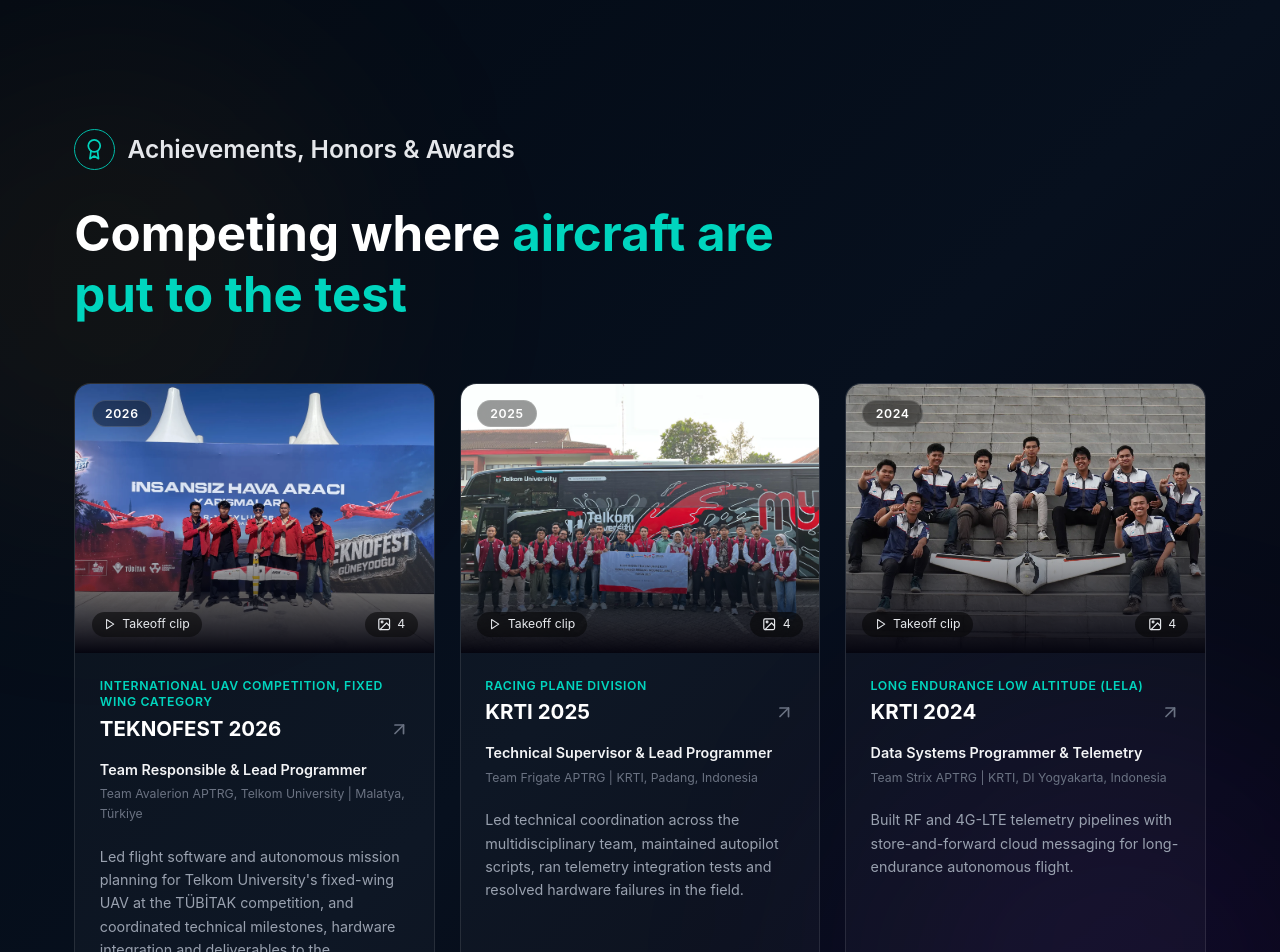
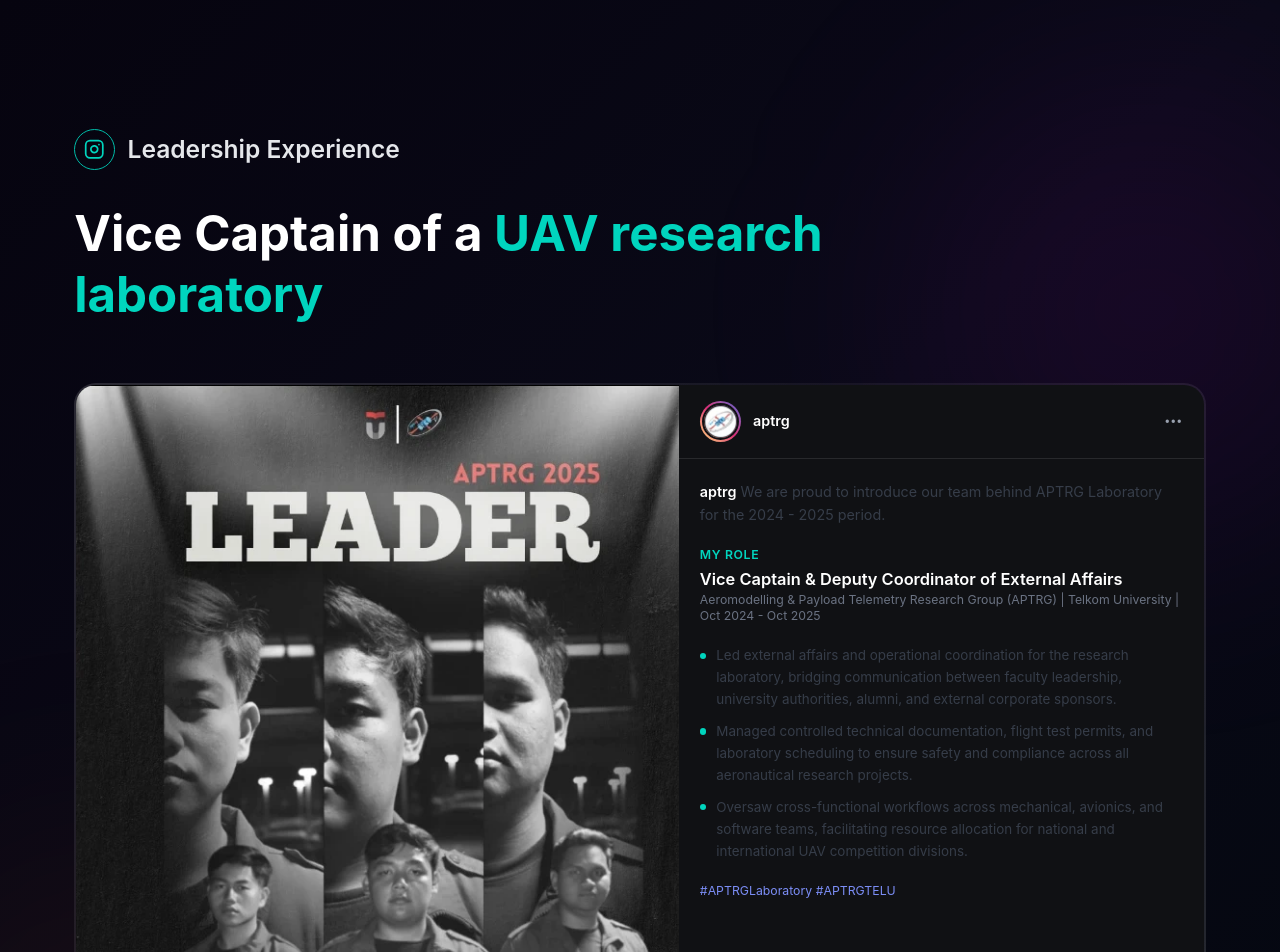
Before and after one commit to athifatharmn06/Portofolio, a React (Vite) app: page / in a window 1280 px wide. Shown: the part 3420-4372 px from the top of the page. Built offline with nearby package versions, Linux system fonts and the light colour scheme.

Commit message:
feat: add Leadership Experience section framed as the APTRG Instagram post

```diff
--- a/src/App.tsx
+++ b/src/App.tsx
@@ -17,6 +17,7 @@
 import HeroSection from './components/sections/HeroSection';
 import AboutSection from './components/sections/AboutSection';
 import ExperienceSection from './components/sections/ExperienceSection';
+import LeadershipSection from './components/sections/LeadershipSection';
 import AchievementsSection from './components/sections/AchievementsSection';
 import SkillsSection from './components/sections/SkillsSection';
 import ProjectsSection from './components/sections/ProjectsSection';
@@ -93,6 +94,8 @@
         <SectionDivider />
         <ExperienceSection />
         <SectionDivider />
+        <LeadershipSection />
+        <SectionDivider />
         <AchievementsSection onOpenGallery={handleOpenGallery} />
         <SectionDivider />
         <SkillsSection />
--- /dev/null
+++ b/src/components/sections/LeadershipSection.tsx
@@ -0,0 +1,154 @@
+import { motion } from 'framer-motion';
+import { FiHeart, FiMessageCircle, FiSend, FiBookmark, FiMoreHorizontal, FiInstagram, FiArrowUpRight } from 'react-icons/fi';
+import { useInView } from '../../hooks/useInView';
+import { useReducedMotion } from '../../hooks/useReducedMotion';
+import { fadeInUp, reducedMotionVariants } from '../../lib/animations';
+import ImageWithFallback from '../ui/ImageWithFallback';
+
+const POST_URL = 'https://www.instagram.com/p/DPi0XMDk1FG/?img_index=3';
+
+const RESPONSIBILITIES = [
+  'Led external affairs and operational coordination for the research laboratory, bridging communication between faculty leadership, university authorities, alumni, and external corporate sponsors.',
+  'Managed controlled technical documentation, flight test permits, and laboratory scheduling to ensure safety and compliance across all aeronautical research projects.',
+  'Oversaw cross-functional workflows across mechanical, avionics, and software teams, facilitating resource allocation for national and international UAV competition divisions.',
+];
+
+/**
+ * Leadership experience, framed as the Instagram post that announced the role.
+ * The whole frame links out to the original post on the APTRG account.
+ */
+export default function LeadershipSection() {
+  const { ref, isInView } = useInView({ once: true, threshold: 0.12 });
+  const reduced = useReducedMotion();
+  const variants = reduced ? reducedMotionVariants : fadeInUp;
+
+  return (
+    <section
+      id="leadership"
+      ref={ref as React.RefObject<HTMLElement>}
+      className="relative w-full overflow-hidden border-b border-white/5 bg-gradient-to-br from-[#06040f] via-[#0a0a18] to-[#04070f]"
+    >
+      <div className="pointer-events-none absolute -right-24 top-20 h-[460px] w-[460px] rounded-full bg-fuchsia-600/[0.08] blur-[120px]" />
+      <div className="pointer-events-none absolute -left-24 bottom-10 h-[420px] w-[420px] rounded-full bg-orange-500/[0.06] blur-[120px]" />
+
+      <div className="container relative z-10 mx-auto max-w-6xl px-6 py-32">
+        <motion.div
+          initial="hidden"
+          animate={isInView ? 'visible' : 'hidden'}
+          variants={variants}
+          className="mb-8 flex items-center gap-3"
+        >
+          <div className="flex h-10 w-10 items-center justify-center rounded-full border border-teal-500 text-teal-400">
+            <FiInstagram className="h-5 w-5" />
+          </div>
+          <h2 className="text-2xl font-semibold text-gray-200">Leadership Experience</h2>
+        </motion.div>
+
+        <motion.h3
+          initial="hidden"
+          animate={isInView ? 'visible' : 'hidden'}
+          variants={variants}
+          className="mb-14 max-w-3xl text-4xl font-bold leading-tight text-white md:text-5xl"
+        >
+          Vice Captain of a <span className="text-teal-400">UAV research laboratory</span>
+        </motion.h3>
+
+        <motion.a
+          href={POST_URL}
+          target="_blank"
+          rel="noopener noreferrer"
+          aria-label="Open the APTRG Laboratory leadership announcement on Instagram"
+          initial="hidden"
+          animate={isInView ? 'visible' : 'hidden'}
+          variants={variants}
+          whileHover={reduced ? undefined : { y: -6 }}
+          transition={{ type: 'spring', stiffness: 260, damping: 22 }}
+          className="group relative block rounded-[22px] p-[1.5px] focus:outline-none focus-visible:ring-2 focus-visible:ring-teal-400"
+          style={{
+            background:
+              'linear-gradient(135deg, rgba(255,255,255,0.14), rgba(255,255,255,0.05) 40%, rgba(255,255,255,0.14))',
+          }}
+        >
+          {/* Instagram-gradient border that fades in on hover */}
+          <span
+            aria-hidden="true"
+            className="pointer-events-none absolute inset-0 rounded-[22px] opacity-0 transition-opacity duration-500 group-hover:opacity-100"
+            style={{
+              background: 'linear-gradient(135deg, #feda75, #fa7e1e, #d62976, #962fbf, #4f5bd5)',
+              backgroundSize: '200% 200%',
+              animation: reduced ? undefined : 'gradient-shift 6s ease infinite',
+            }}
+          />
+
+          <div className="relative grid overflow-hidden rounded-[20px] bg-[#101114] md:grid-cols-[minmax(0,1.15fr)_minmax(0,1fr)]">
+            {/* Post image */}
+            <div className="relative aspect-[5/6] overflow-hidden bg-black md:aspect-auto">
+              <ImageWithFallback
+                src="/leadership/aptrg-leader-2025.webp"
+                alt="APTRG 2025 Leader poster showing the laboratory captain and vice captains"
+                className="h-full w-full object-cover transition-transform duration-700 ease-out group-hover:scale-[1.03]"
+                loading="lazy"
+              />
+            </div>
+
+            {/* Post sidebar */}
+            <div className="flex min-w-0 flex-col">
+              <div className="flex items-center gap-3 border-b border-white/10 px-5 py-4">
+                <span className="rounded-full bg-gradient-to-tr from-[#feda75] via-[#d62976] to-[#4f5bd5] p-[2px]">
+                  <ImageWithFallback
+                    src="/leadership/aptrg-avatar.webp"
+                    alt="APTRG avatar"
+                    className="h-9 w-9 rounded-full border-2 border-[#101114] bg-white object-cover"
+                  />
+                </span>
+                <span className="text-sm font-semibold text-white">aptrg</span>
+                <FiMoreHorizontal className="ml-auto h-5 w-5 text-gray-400" aria-hidden="true" />
+              </div>
+
+              <div className="flex-1 space-y-5 px-5 py-5 text-sm leading-relaxed text-gray-200">
+                <p>
+                  <span className="font-semibold text-white">aptrg</span> We are proud to introduce our team behind
+                  APTRG Laboratory for the 2024 - 2025 period.
+                </p>
+
+                <div>
+                  <p className="text-xs font-semibold uppercase tracking-wider text-teal-400">My role</p>
+                  <p className="mt-1 text-base font-semibold text-white">Vice Captain &amp; Deputy Coordinator of External Affairs</p>
+                  <p className="text-xs text-gray-500">
+                    Aeromodelling &amp; Payload Telemetry Research Group (APTRG) | Telkom University | Oct 2024 - Oct 2025
+                  </p>
+                </div>
+
+                <ul className="space-y-2.5 text-[0.82rem] text-gray-300">
+                  {RESPONSIBILITIES.map((r) => (
+                    <li key={r} className="flex gap-2.5">
+                      <span className="mt-[0.55em] h-1.5 w-1.5 shrink-0 rounded-full bg-teal-400" aria-hidden="true" />
+                      <span>{r}</span>
+                    </li>
+                  ))}
+                </ul>
+
+                <p className="text-xs text-[#7b8df5]">#APTRGLaboratory #APTRGTELU</p>
+              </div>
+
+              <div className="border-t border-white/10 px-5 py-4">
+                <div className="mb-3 flex items-center gap-4 text-white">
+                  <FiHeart className="h-6 w-6 transition-colors duration-300 group-hover:fill-[#ff3040] group-hover:text-[#ff3040]" aria-hidden="true" />
+                  <FiMessageCircle className="h-6 w-6" aria-hidden="true" />
+                  <FiSend className="h-6 w-6" aria-hidden="true" />
+                  <FiBookmark className="ml-auto h-6 w-6" aria-hidden="true" />
+                </div>
+                <div className="flex items-center justify-between gap-3">
+                  <p className="text-[0.7rem] uppercase tracking-wide text-gray-500">October 8, 2025</p>
+                  <span className="inline-flex items-center gap-1.5 rounded-full bg-white/10 px-3.5 py-1.5 text-xs font-semibold text-white transition-colors duration-300 group-hover:bg-gradient-to-r group-hover:from-[#d62976] group-hover:to-[#962fbf]">
+                    View on Instagram <FiArrowUpRight className="h-3.5 w-3.5" />
+                  </span>
+                </div>
+              </div>
+            </div>
+          </div>
+        </motion.a>
+      </div>
+    </section>
+  );
+}
```
Also changed, not shown: public/leadership/aptrg-avatar.webp (added), public/leadership/aptrg-leader-2025.webp (added).
